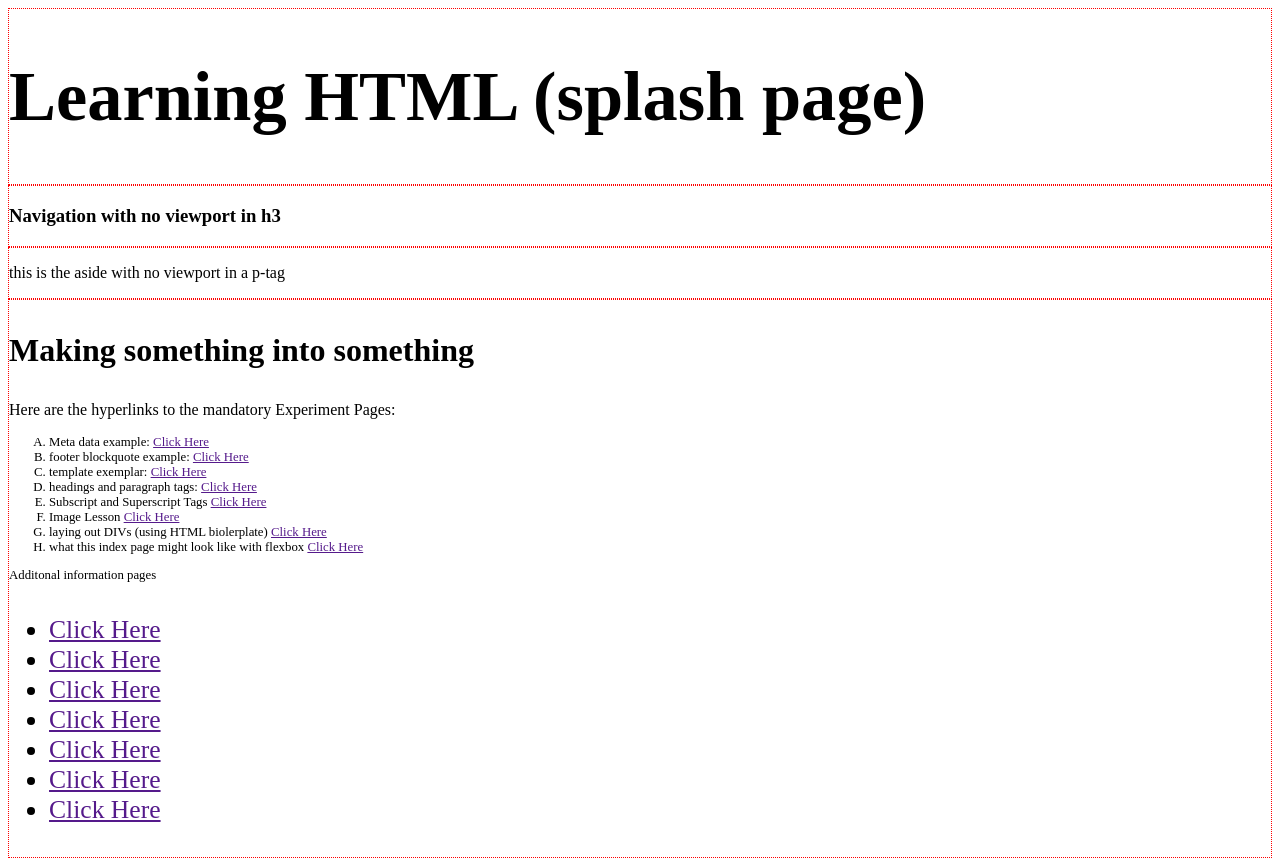
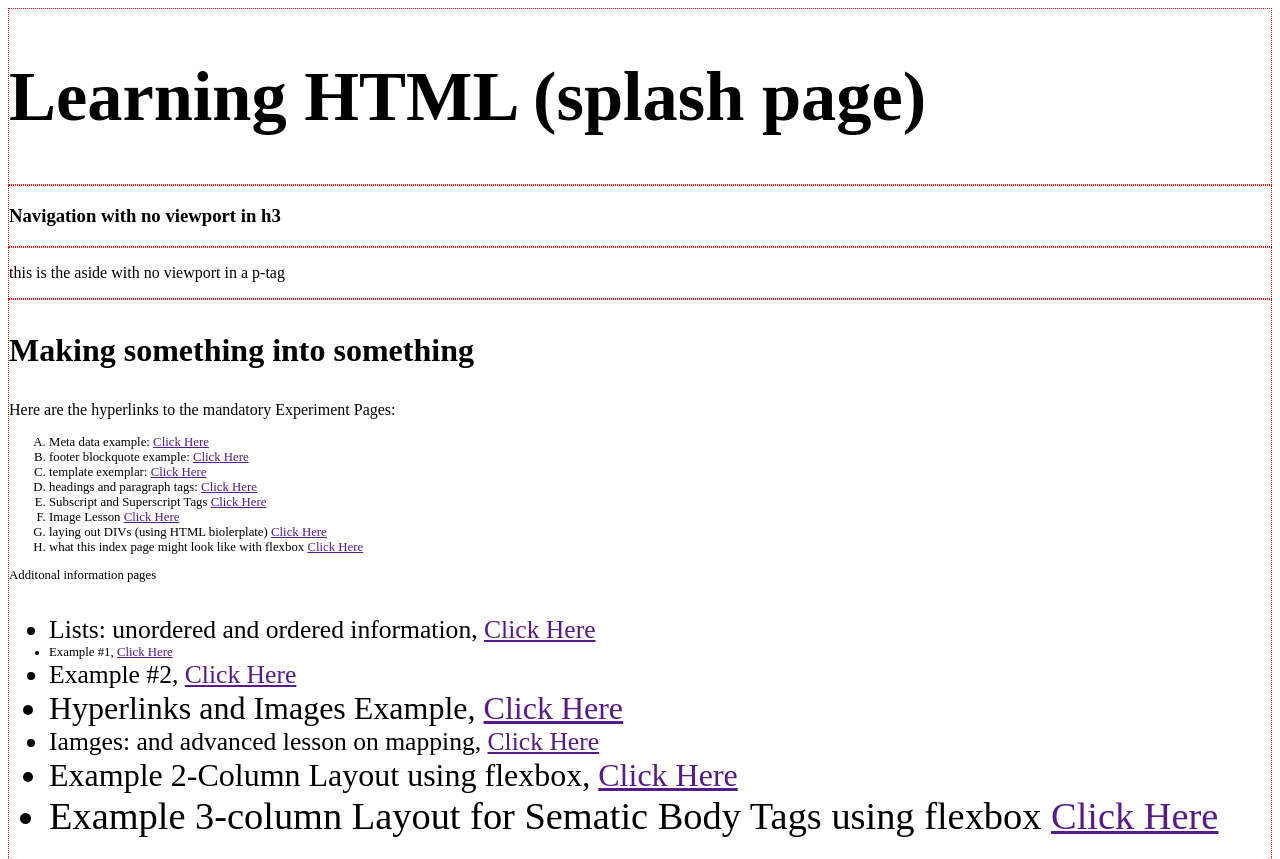
Before and after one commit to DuckyOperator/georgewebsite.github.io, a plain HTML site: page index.html in a window 1280 px wide. Shown: the top 859 px of the page. Drawn offline with Linux system fonts and the light colour scheme.

Commit message:
Update index.html

```diff
--- a/index.html
+++ b/index.html
@@ -42,13 +42,13 @@
         </ol>
         <p style="font-size:1vw;">Additonal information pages</p>
         <ul style="font-size:2.5vw;" style="list-style-type:square;">
-            <li style="font-size:2vw;">  <a href="" target="_blank">Click Here</a>
-            <li style="font-size:2vw;">  <a href="" target="_blank">Click Here</a>
-            <li style="font-size:2vw;">  <a href="" target="_blank">Click Here</a>
-            <li style="font-size:2vw;">  <a href="" target="_blank">Click Here</a>
-            <li style="font-size:2vw;">  <a href="" target="_blank">Click Here</a>
-            <li style="font-size:2vw;">  <a href="" target="_blank">Click Here</a>
-            <li style="font-size:2vw;">  <a href="" target="_blank">Click Here</a>
+            <li style="font-size:2vw;"> Lists: unordered and ordered information, <a href="" target="_blank">Click Here</a>
+            <li style="font-size:1vw;"> Example #1, <a href="" target="_blank">Click Here</a>
+            <li style="font-size:2vw;"> Example #2, <a href="" target="_blank">Click Here</a>
+            <li > Hyperlinks and Images Example, <a href="" target="_blank">Click Here</a>
+            <li style="font-size:2vw;"> Iamges: and advanced lesson on mapping, <a href="" target="_blank">Click Here</a>
+            <li > Example 2-Column Layout using flexbox, <a href="" target="_blank">Click Here</a>
+            <li style="font-size:3vw;"> Example 3-column Layout for Sematic Body Tags using flexbox <a href="" target="_blank">Click Here</a>
         </ul>
       </article>
     </section>
```
